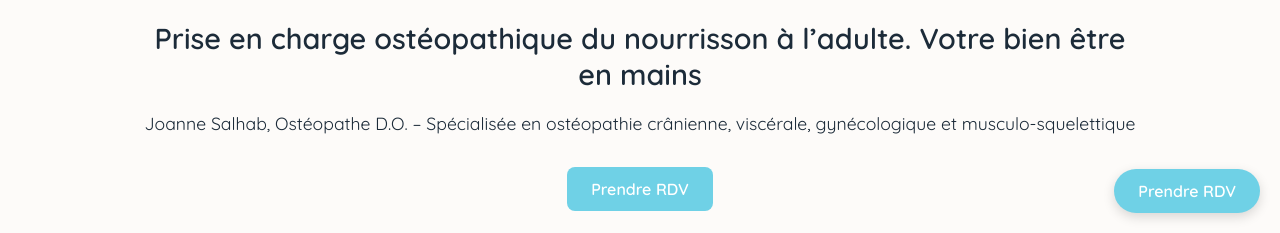
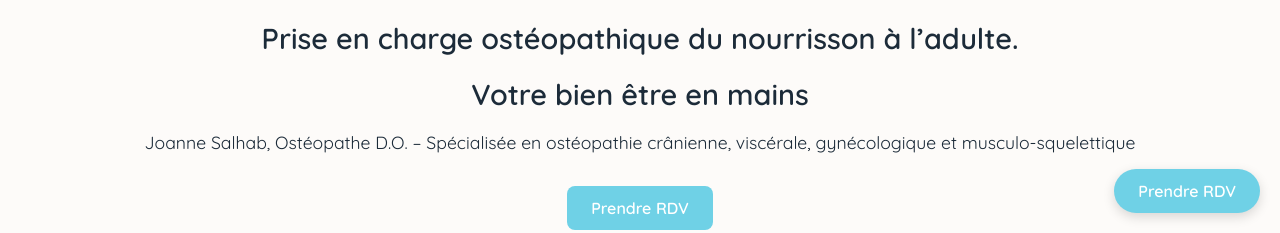
Before and after one commit to iima06/osteou.github.io, a plain HTML site: page index.html in a window 1280 px wide. Shown: the part 567-800 px from the top of the page. Drawn offline with Linux system fonts and the light colour scheme.

Commit message:
Update index.html

```diff
--- a/index.html
+++ b/index.html
@@ -150,7 +150,8 @@
 
   <header class="hero">
     <img src="logo.png" alt="Ostéou" style="height: 400px">
-    <h1>Prise en charge ostéopathique du nourrisson à l’adulte. Votre bien être en mains</h1>
+    <h1>Prise en charge ostéopathique du nourrisson à l’adulte.</h1>
+ <h1>Votre bien être en mains</h1>
     <p>Joanne Salhab, Ostéopathe D.O. – Spécialisée en ostéopathie crânienne, viscérale, gynécologique et musculo-squelettique</p>
     <a href="https://www.doctolib.fr/osteopathe/cannes/joanne-salhab" class="cta-button">Prendre RDV</a>
   </header>
```
